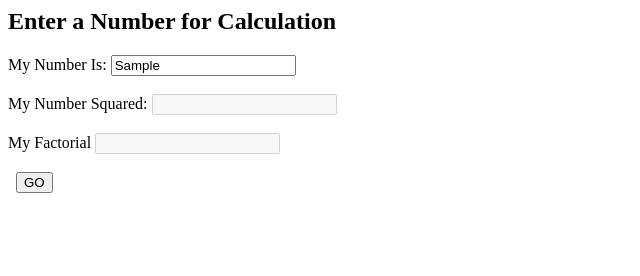
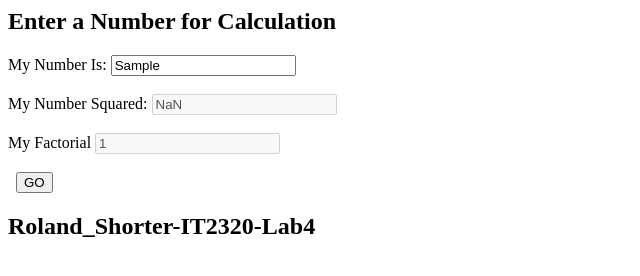
Before and after one commit to RolandShorter/IT-2320-RolandShorter-Spring2020, a plain HTML site: page Shorter_Lab4/index.html in a window 1280 px wide. Both pictures are taken after typing "Sample" into the empty fields and a click on the button "GO". Shown: the whole page, without its empty margins (0-640 px from the left). Drawn offline with Linux system fonts and the light colour scheme.

Commit message:
new update

```diff
--- a/Shorter_Lab4/index.html
+++ b/Shorter_Lab4/index.html
@@ -1,6 +1,6 @@
 <html>
 <head>
-	<title>Shorter =_Lab4</title>
+	<title>Lab 4 - functions</title>
 	<script>
 		"use strict";
 		var $ = function(id) {
@@ -8,31 +8,23 @@
 		};
 		function calcFactorial(myNum) {
 			// calculate the factorial and return that value
-			var i;
-			var fact = 1;
-			for ( i = myNum; i >= 1; i--) {
-				fact = fact * i;
-			}
-			return fact;
-
+	       var myFact = 1;
+	       for(var i=1;  i<=myNum; i++) {
+		      myFact *=  i;
+		   }
+		   return myFact;
 		}
 		function calculate() {
 			// get the number entered into the text box myNum
-			var myNum = document.getElementById("myNum").value;
-
+			var myNum = $("myNum").value;
+			myNum = parseInt(myNum);
 			// call the factorial function
-			calcFactorial();
+            var factorial =  calcFactorial(myNum);
             // calculate the square of the number
-            function square(mynum){
-                var numSq;
-                var numSq =  math.pow(myNum, 2);
-
-            }
-            return numSq;
-
+			var mySquare = myNum * myNum;
             // display those values in the proper place in the HTML
-            document.getElementById("myNum").value = calcFactorial;
-            document.getElementById("mySquare").value = square;
+			$("mySquare").value = mySquare;
+			$("myFactorial").value = factorial;
 		}
 		window.onload = function() {
 		    $("goCalculate").onclick = calculate;
@@ -56,6 +48,7 @@
 		<br/>
 		<label>&nbsp;</label>
 		<input type="button" id="goCalculate" value="GO"><br>
+		<h2>Roland_Shorter-IT2320-Lab4</h2>
 	</main>
 </body>
 </html>
```
